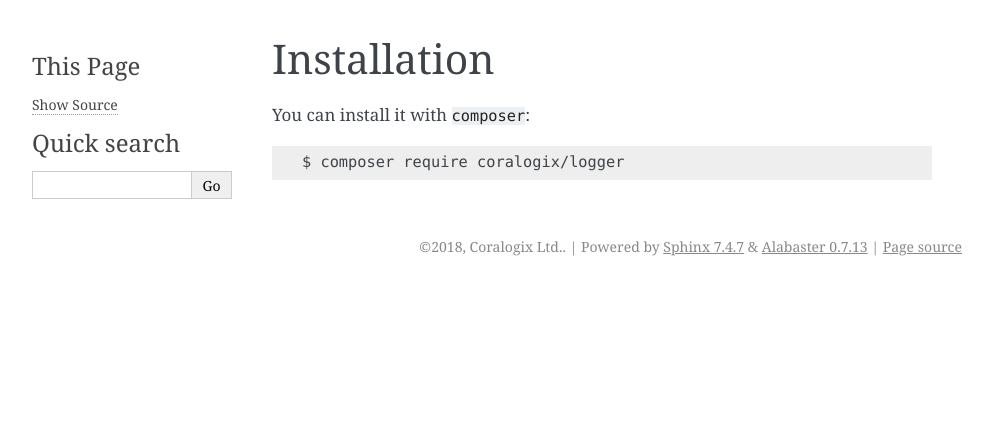
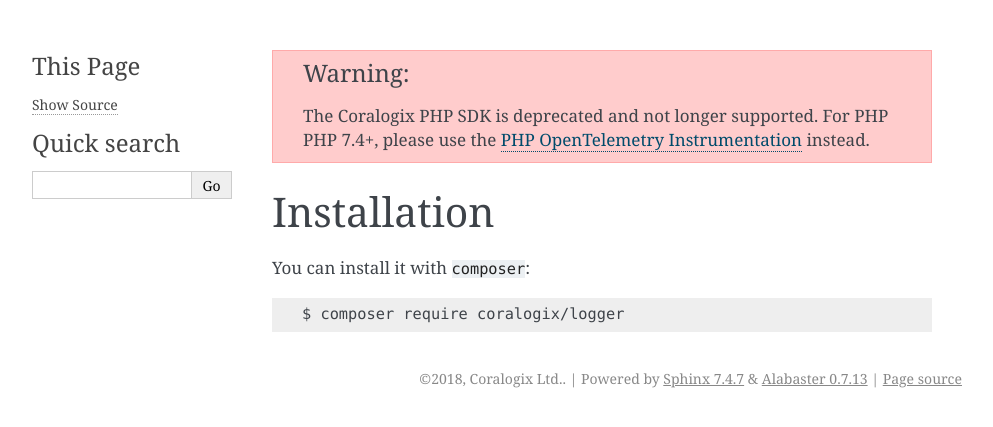
Before and after one commit to coralogix/php-coralogix-sdk, a Sphinx documentation site: the page built from docs/Install.rst, in a window 1280 px wide. Shown: the top 427 px of the page, without its empty margins (148-1141 px from the left). Built offline with Sphinx 7.4.7, drawn with Linux system fonts in a browser that asks for light colours.

Commit message:
add to all pages

```diff
--- a/docs/conf.py
+++ b/docs/conf.py
@@ -22,3 +22,9 @@
 default_role = 'literal'
 pygments_style = 'sphinx'
 todo_include_todos = False
+
+rst_prolog = """
+.. warning::
+   The Coralogix PHP SDK is deprecated and not longer supported.
+   For PHP PHP 7.4+, please use the `PHP OpenTelemetry Instrumentation <https://coralogix.com/docs/php-opentelemetry-instrumentation/>`_ instead.
+"""
```
